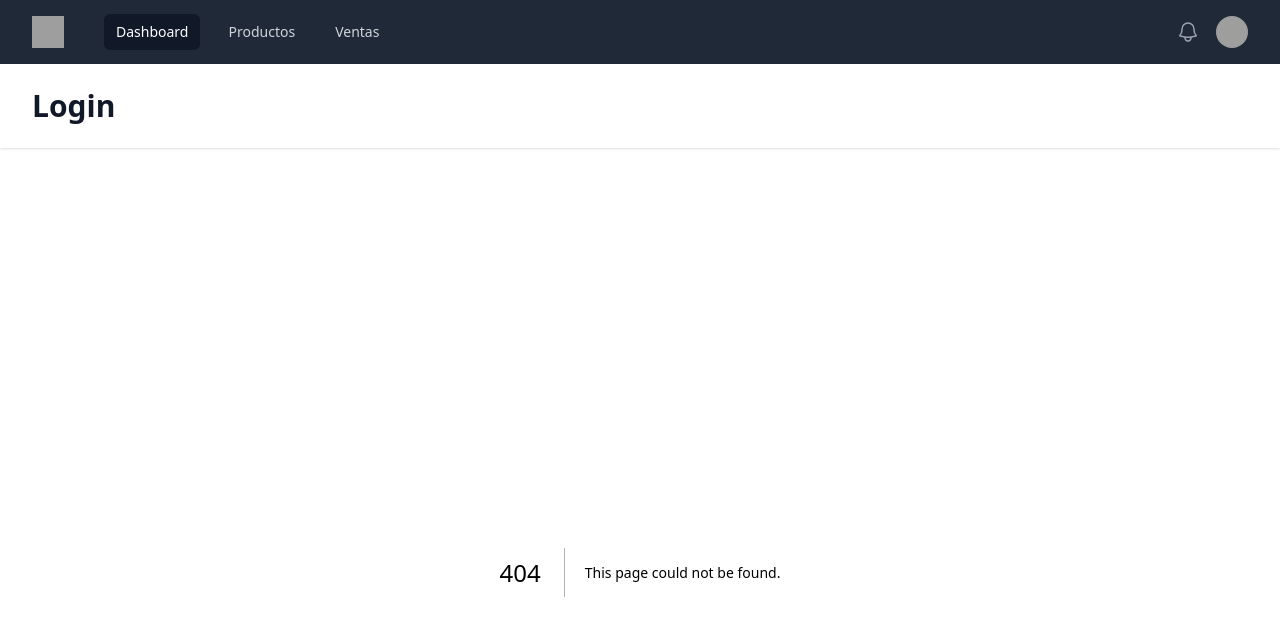
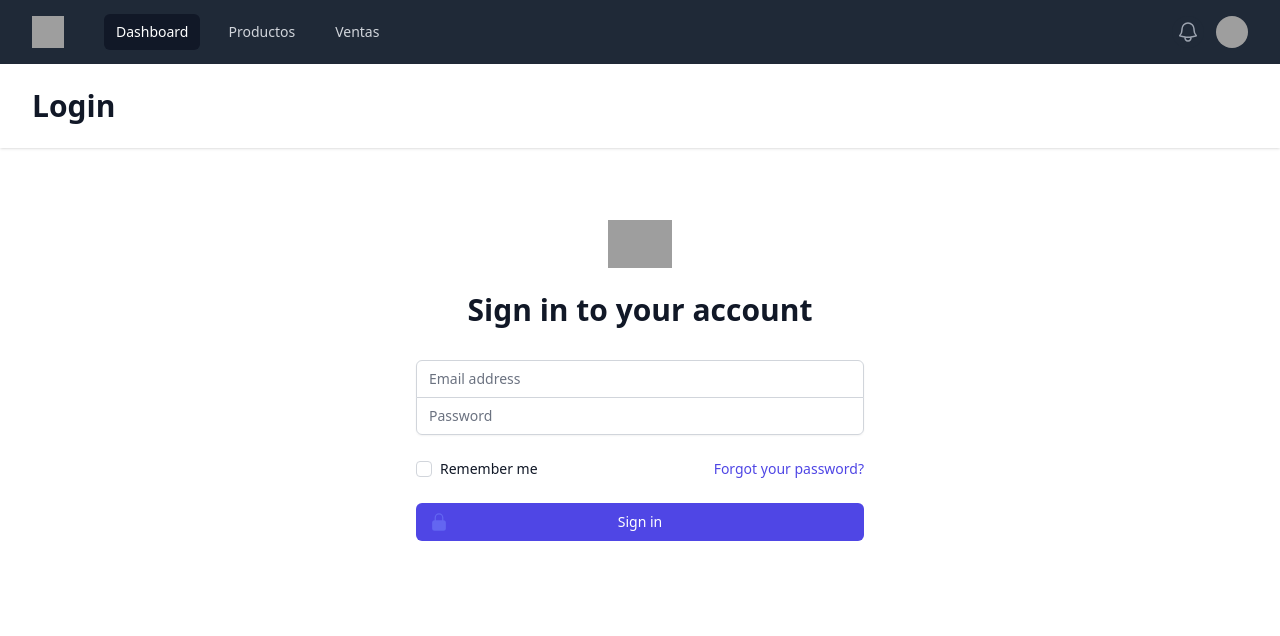
Before and after one commit to nilia2020/next-shop-admin, a Next.js app: page /login in a window 1280 px wide. Before the commit this address had no page. Shown: the top 636 px of the page. Built offline with nearby package versions, Linux system fonts and the light colour scheme; grey boxes are pictures that could not be loaded.

Commit message:
UI componente login

```diff
--- a/package.json
+++ b/package.json
@@ -24,6 +24,7 @@
     "typescript": "5.0.4"
   },
   "devDependencies": {
+    "@tailwindcss/forms": "^0.5.3",
     "eslint": "8.40.0",
     "eslint-config-next": "13.4.2",
     "eslint-config-prettier": "^8.8.0",
--- /dev/null
+++ b/src/components/LoginPage.jsx
@@ -0,0 +1,77 @@
+import { LockClosedIcon } from '@heroicons/react/24/solid';
+import Image from 'next/image';
+
+export default function LoginPage() {
+  return (
+    <>
+      <div className="flex items-center justify-center min-h-full px-4 py-12 sm:px-6 lg:px-8">
+        <div className="w-full max-w-md space-y-8">
+          <div>
+            <Image className="w-auto h-12 mx-auto" src="https://tailwindui.com/img/logos/workflow-mark-indigo-600.svg" width={20} height={20} alt="Workflow" />
+            <h2 className="mt-6 text-3xl font-extrabold text-center text-gray-900">Sign in to your account</h2>
+          </div>
+          <form className="mt-8 space-y-6" action="#" method="POST">
+            <input type="hidden" name="remember" defaultValue="true" />
+            <div className="-space-y-px rounded-md shadow-sm">
+              <div>
+                <label htmlFor="email-address" className="sr-only">
+                  Email address
+                </label>
+                <input
+                  id="email-address"
+                  name="email"
+                  type="email"
+                  autoComplete="email"
+                  required
+                  className="relative block w-full px-3 py-2 text-gray-900 placeholder-gray-500 border border-gray-300 rounded-none appearance-none form-input rounded-t-md focus:outline-none focus:ring-indigo-500 focus:border-indigo-500 focus:z-10 sm:text-sm"
+                  placeholder="Email address"
+                />
+              </div>
+              <div>
+                <label htmlFor="password" className="sr-only">
+                  Password
+                </label>
+                <input
+                  id="password"
+                  name="password"
+                  type="password"
+                  autoComplete="current-password"
+                  required
+                  className="relative block w-full px-3 py-2 text-gray-900 placeholder-gray-500 border border-gray-300 rounded-none appearance-none form-input rounded-b-md focus:outline-none focus:ring-indigo-500 focus:border-indigo-500 focus:z-10 sm:text-sm"
+                  placeholder="Password"
+                />
+              </div>
+            </div>
+
+            <div className="flex items-center justify-between">
+              <div className="flex items-center">
+                <input id="remember-me" name="remember-me" type="checkbox" className="w-4 h-4 text-indigo-600 border-gray-300 rounded form-checkbox form-input focus:ring-indigo-500" />
+                <label htmlFor="remember-me" className="block ml-2 text-sm text-gray-900">
+                  Remember me
+                </label>
+              </div>
+
+              <div className="text-sm">
+                <a href="#" className="font-medium text-indigo-600 hover:text-indigo-500">
+                  Forgot your password?
+                </a>
+              </div>
+            </div>
+
+            <div>
+              <button
+                type="submit"
+                className="relative flex justify-center w-full px-4 py-2 text-sm font-medium text-white bg-indigo-600 border border-transparent rounded-md group hover:bg-indigo-700 focus:outline-none focus:ring-2 focus:ring-offset-2 focus:ring-indigo-500"
+              >
+                <span className="absolute inset-y-0 left-0 flex items-center pl-3">
+                  <LockClosedIcon className="w-5 h-5 text-indigo-500 group-hover:text-indigo-400" aria-hidden="true" />
+                </span>
+                Sign in
+              </button>
+            </div>
+          </form>
+        </div>
+      </div>
+    </>
+  );
+}
--- a/src/pages/index.tsx
+++ b/src/pages/index.tsx
@@ -6,10 +6,9 @@
 const inter = Inter({ subsets: ['latin'] });
 
 const navigation = [
-  { name: 'Product', href: '#' },
-  { name: 'Features', href: '#' },
-  { name: 'Marketplace', href: '#' },
-  { name: 'Company', href: '#' },
+  { name: 'Dashboard', href: '/' },
+  { name: 'Product', href: '/' },
+  { name: 'Sales', href: '/' },
 ];
 
 export default function Home() {
@@ -38,7 +37,7 @@
             ))}
           </div>
           <div className="hidden lg:flex lg:flex-1 lg:justify-end">
-            <a href="#" className="text-sm font-semibold leading-6 text-gray-900">
+            <a href="/login" className="text-sm font-semibold leading-6 text-gray-900">
               Log in <span aria-hidden="true">&rarr;</span>
             </a>
           </div>
@@ -66,7 +65,7 @@
                   ))}
                 </div>
                 <div className="py-6">
-                  <a href="#" className="-mx-3 block rounded-lg px-3 py-2.5 text-base font-semibold leading-7 text-gray-900 hover:bg-gray-50">
+                  <a href="/login" className="-mx-3 block rounded-lg px-3 py-2.5 text-base font-semibold leading-7 text-gray-900 hover:bg-gray-50">
                     Log in
                   </a>
                 </div>
--- /dev/null
+++ b/src/pages/login.jsx
@@ -0,0 +1,8 @@
+import React from 'react';
+import LoginPage from '@components/LoginPage';
+
+const Login = () => {
+  return <LoginPage />;
+};
+
+export default Login;
--- a/tailwind.config.js
+++ b/tailwind.config.js
@@ -4,5 +4,5 @@
   theme: {
     extend: {},
   },
-  plugins: [],
+  plugins: [require('@tailwindcss/forms')],
 };
```
Also changed, not shown: 1 other file (tests, documents, lock files or other folders).
